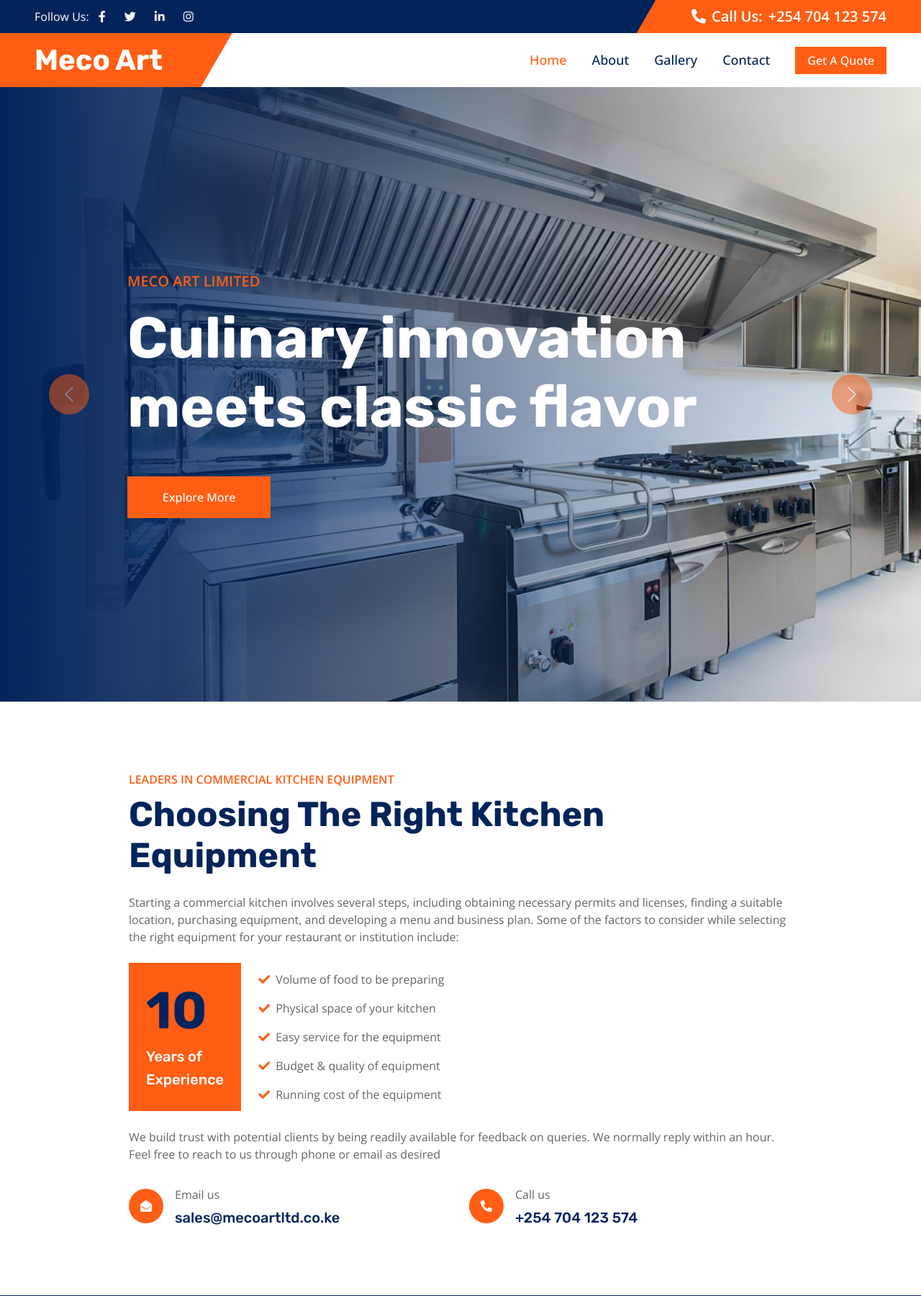
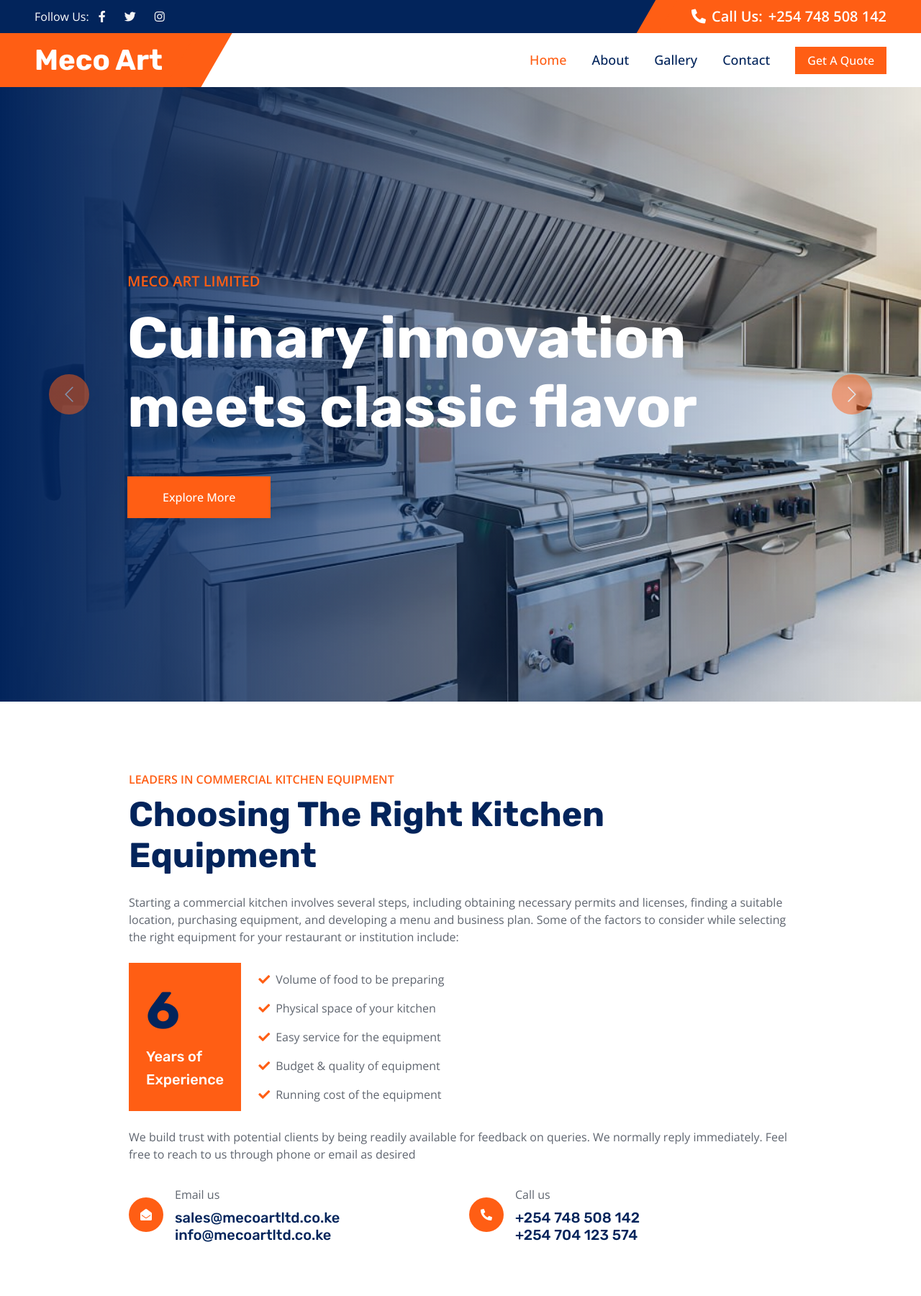
Before and after one commit to Konyuka/mecoart, a PHP site: page /index.php in a window 1280 px wide. Shown: the top 1801 px of the page at 72% size. Run offline with PHP 8.4, Linux system fonts and the light colour scheme; some libraries are stand-ins or nearby versions.

Commit message:
edit from previous meeting

```diff
--- a/components/footer.html
+++ b/components/footer.html
@@ -4,17 +4,20 @@
         <div class="row g-5">
             <div class="col-lg-3 col-md-6">
                 <h5 class="text-white mb-4">Our Office</h5>
-                <p class="mb-2"><i class="fa fa-map-marker-alt me-3"></i>Donholm-Caltex Behind Mates Hotel Nairobi,
+                <p class="mb-2"><i class="fa fa-map-marker-alt me-3"></i>Delpack business complex, Donholm, Nairobi,
                     Kenya</p>
-                <p class="mb-2"><i class="fa fa-phone-alt me-3"></i>+254 704 123 574</p>
+                <p class="mb-2"><i class="fa fa-phone-alt me-3"></i>+254 748 508 142</p>
                 <p class="mb-2"><i class="fa fa-envelope me-3"></i>sales@mecoartltd.co.ke</p>
                 <div class="d-flex pt-3">
-                    <a class="btn btn-square btn-primary rounded-circle me-2" href=""><i class="fab fa-twitter"></i></a>
-                    <a class="btn btn-square btn-primary rounded-circle me-2" href=""><i
+                    <a class="btn btn-square btn-primary rounded-circle me-2" href="https://www.twitter.com/mecoartltd/"
+                        target="_blank"><i class="fab fa-twitter"></i></a>
+                    <a class="btn btn-square btn-primary rounded-circle me-2"
+                        href="https://www.facebook.com/mecoartltd/" target="_blank"><i
                             class="fab fa-facebook-f"></i></a>
-                    <a class="btn btn-square btn-primary rounded-circle me-2" href=""><i class="fab fa-youtube"></i></a>
-                    <a class="btn btn-square btn-primary rounded-circle me-2" href=""><i
-                            class="fab fa-linkedin-in"></i></a>
+                    <a class="btn btn-square btn-primary rounded-circle me-2"
+                        href="https://www.instagram.com/mecoart_kitchens/" target="_blank"><i class="fab fa-instagram"></i></a>
+                    <!-- <a class="btn btn-square btn-primary rounded-circle me-2" href=""><i
+                            class="fab fa-linkedin-in"></i></a> -->
                 </div>
             </div>
             <div class="col-lg-3 col-md-6">
--- a/components/nav.php
+++ b/components/nav.php
@@ -4,17 +4,17 @@
         <div class="col-lg-6 ps-5 text-start">
             <div class="h-100 d-inline-flex align-items-center text-white">
                 <span>Follow Us:</span>
-                <a class="btn btn-link text-light" href=""><i class="fab fa-facebook-f"></i></a>
-                <a class="btn btn-link text-light" href=""><i class="fab fa-twitter"></i></a>
-                <a class="btn btn-link text-light" href=""><i class="fab fa-linkedin-in"></i></a>
-                <a class="btn btn-link text-light" href=""><i class="fab fa-instagram"></i></a>
+                <a class="btn btn-link text-light" href="https://www.facebook.com/mecoartltd/" target="_blank"><i class="fab fa-facebook-f"></i></a>
+                <a class="btn btn-link text-light" href="https://www.twitter.com/mecoartltd/" target="_blank"><i class="fab fa-twitter"></i></a>
+                <!-- <a class="btn btn-link text-light" href="" target="_blank"><i class="fab fa-linkedin-in"></i></a> -->
+                <a class="btn btn-link text-light" href="https://www.instagram.com/mecoart_kitchens/" target="_blank"><i class="fab fa-instagram"></i></a>
             </div>
         </div>
         <div class="col-lg-6 text-end">
-            <div class="h-100 topbar-right d-inline-flex align-items-center text-white py-2 px-5">
+            <a href="tel:+254 748 508 142" class="h-100 topbar-right d-inline-flex align-items-center text-white py-2 px-5">
                 <span class="fs-5 fw-bold me-2"><i class="fa fa-phone-alt me-2"></i>Call Us:</span>
-                <span class="fs-5 fw-bold">+254 704 123 574</span>
-            </div>
+                <span class="fs-5 fw-bold">+254 748 508 142</span>
+            </a>
         </div>
     </div>
 </div>
--- a/contact.php
+++ b/contact.php
@@ -63,7 +63,7 @@ $currentPage = 'contact';
                             <i class="fa fa-map-marker-alt fa-2x text-primary"></i>
                         </div>
                         <h4 class="mb-3">Office Address</h4>
-                        <p class="mb-2">Donholm-Caltex Behind Mates Hotel</p>
+                        <p class="mb-2">Delpack business complex, Donholm, Nairobi, Kenya</p>
                         <a class="btn btn-primary px-4" href="https://goo.gl/maps/FsznshxgnULBGgkN9" target="blank">Direction <i class="fa fa-arrow-right ms-2"></i></a>
                     </div>
                 </div>
--- a/index.php
+++ b/index.php
@@ -88,7 +88,7 @@ $currentPage = 'index';
                     </p>
                     <div class="d-flex align-items-center mb-4">
                         <div class="flex-shrink-0 bg-primary p-4">
-                            <h1 class="display-2">10</h1>
+                            <h1 class="display-2">6</h1>
                             <h5 class="text-white">Years of</h5>
                             <h5 class="text-white">Experience</h5>
                         </div>
@@ -102,7 +102,7 @@ $currentPage = 'index';
                     </div>
                     <p class="mb-4">
                         We build trust with potential clients by being readily available for feedback on queries.
-                        We normally reply within an hour. Feel free to reach to us through phone or email as desired
+                        We normally reply immediately. Feel free to reach to us through phone or email as desired
                     </p>
                     <div class="row pt-2">
                         <div class="col-sm-6">
@@ -113,6 +113,7 @@ $currentPage = 'index';
                                 <div class="ms-3">
                                     <p class="mb-2">Email us</p>
                                     <h5 class="mb-0">sales@mecoartltd.co.ke</h5>
+                                    <h5 class="mb-0">info@mecoartltd.co.ke</h5>
                                 </div>
                             </div>
                         </div>
@@ -123,6 +124,7 @@ $currentPage = 'index';
                                 </div>
                                 <div class="ms-3">
                                     <p class="mb-2">Call us</p>
+                                    <h5 class="mb-0">+254 748 508 142</h5>
                                     <h5 class="mb-0">+254 704 123 574</h5>
                                 </div>
                             </div>
@@ -141,7 +143,7 @@ $currentPage = 'index';
             <div class="col-md-6 col-xl-3 wow fadeIn" data-wow-delay="0.1s">
                 <div class="text-center border p-5">
                     <i class="fa fa-certificate fa-3x text-white mb-3"></i>
-                    <h1 class="display-2 text-primary mb-0" data-toggle="counter-up">10</h1>
+                    <h1 class="display-2 text-primary mb-0" data-toggle="counter-up">6</h1>
                     <span class="fs-5 fw-semi-bold text-white">Years Experience</span>
                 </div>
             </div>
@@ -210,7 +212,7 @@ $currentPage = 'index';
                                 <div class="ms-4">
                                     <h4>Experience</h4>
                                     <span>
-                                        We have a 10 year expert experience in the field and can prove by awards and testimonals from our clients
+                                        We have a 6 year expert experience in the field and can prove by awards and testimonals from our clients
                                     </span>
                                 </div>
                             </div>
@@ -495,7 +497,7 @@ $currentPage = 'index';
     <!-- Service End -->
 
     <!-- Team Start -->
-    <div class="container-xxl py-5">
+    <!-- <div class="container-xxl py-5">
         <div class="container">
             <div class="text-center mx-auto wow fadeInUp" data-wow-delay="0.1s" style="max-width: 600px;">
                 <p class="fw-medium text-uppercase text-primary mb-2">Our Team</p>
@@ -561,7 +563,7 @@ $currentPage = 'index';
                 </div>
             </div>
         </div>
-    </div>
+    </div> -->
     <!-- Team End -->
 
 
@@ -575,7 +577,8 @@ $currentPage = 'index';
             <div class="owl-carousel testimonial-carousel wow fadeInUp" data-wow-delay="0.1s">
                 <div class="testimonial-item text-center">
                     <div class="testimonial-img position-relative">
-                        <img class="img-fluid rounded-circle mx-auto mb-5" src="img/testimonial-1.jpg">
+                        <i class="fas fa-user"></i>
+                        <!-- <img class="img-fluid rounded-circle mx-auto mb-5" src="img/testimonial-1.jpg"> -->
                         <div class="btn-square bg-primary rounded-circle">
                             <i class="fa fa-quote-left text-white"></i>
                         </div>
@@ -595,7 +598,8 @@ $currentPage = 'index';
                 </div>
                 <div class="testimonial-item text-center">
                     <div class="testimonial-img position-relative">
-                        <img class="img-fluid rounded-circle mx-auto mb-5" src="img/testimonial-1.jpg">
+                        <i class="fas fa-user"></i>
+                        <!-- <img class="img-fluid rounded-circle mx-auto mb-5" src="img/testimonial-1.jpg"> -->
                         <div class="btn-square bg-primary rounded-circle">
                             <i class="fa fa-quote-left text-white"></i>
                         </div>
@@ -614,7 +618,8 @@ $currentPage = 'index';
                 </div>
                 <div class="testimonial-item text-center">
                     <div class="testimonial-img position-relative">
-                        <img class="img-fluid rounded-circle mx-auto mb-5" src="img/testimonial-1.jpg">
+                        <i class="fas fa-user"></i>
+                        <!-- <img class="img-fluid rounded-circle mx-auto mb-5" src="img/testimonial-1.jpg"> -->
                         <div class="btn-square bg-primary rounded-circle">
                             <i class="fa fa-quote-left text-white"></i>
                         </div>
```
